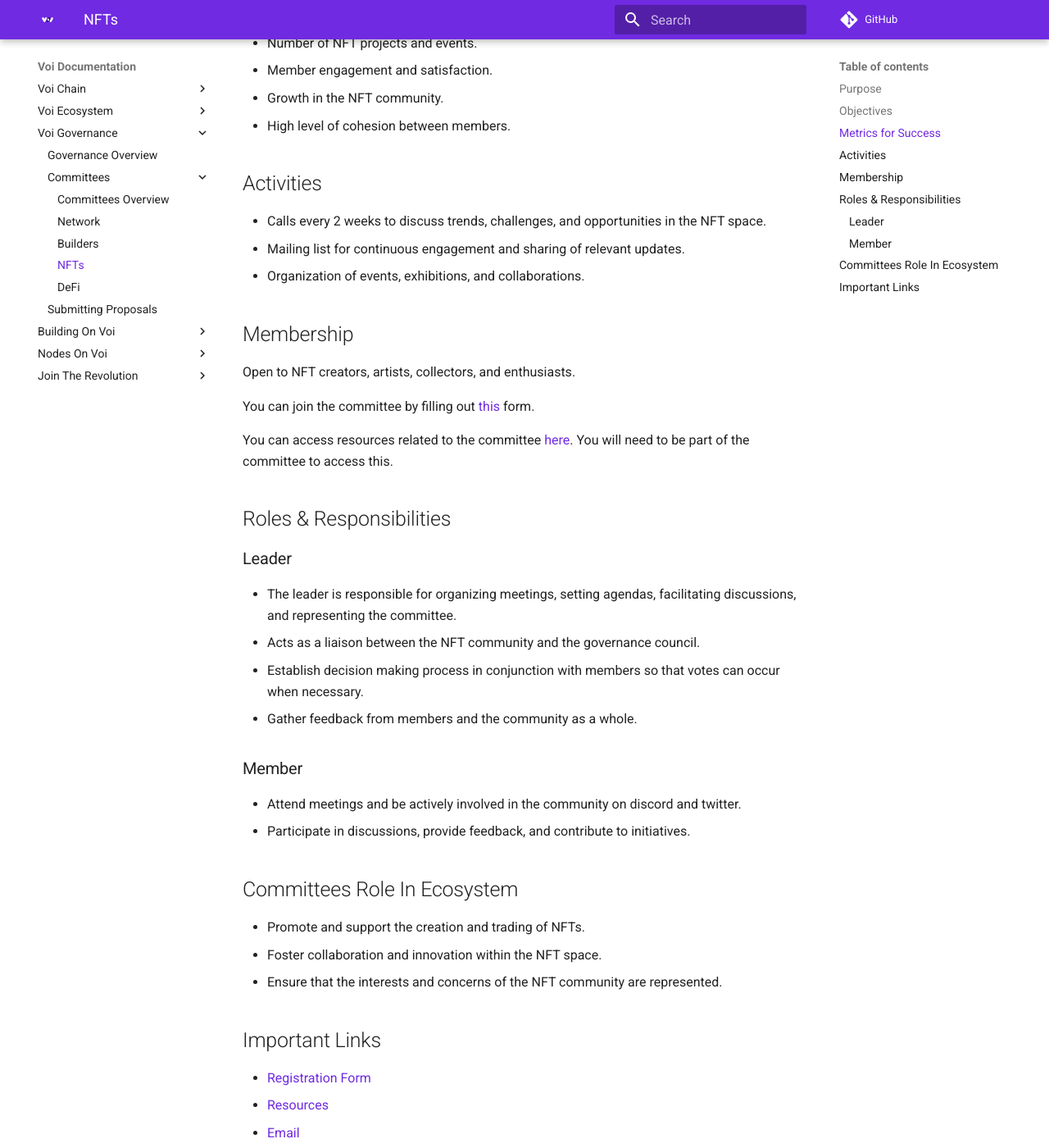
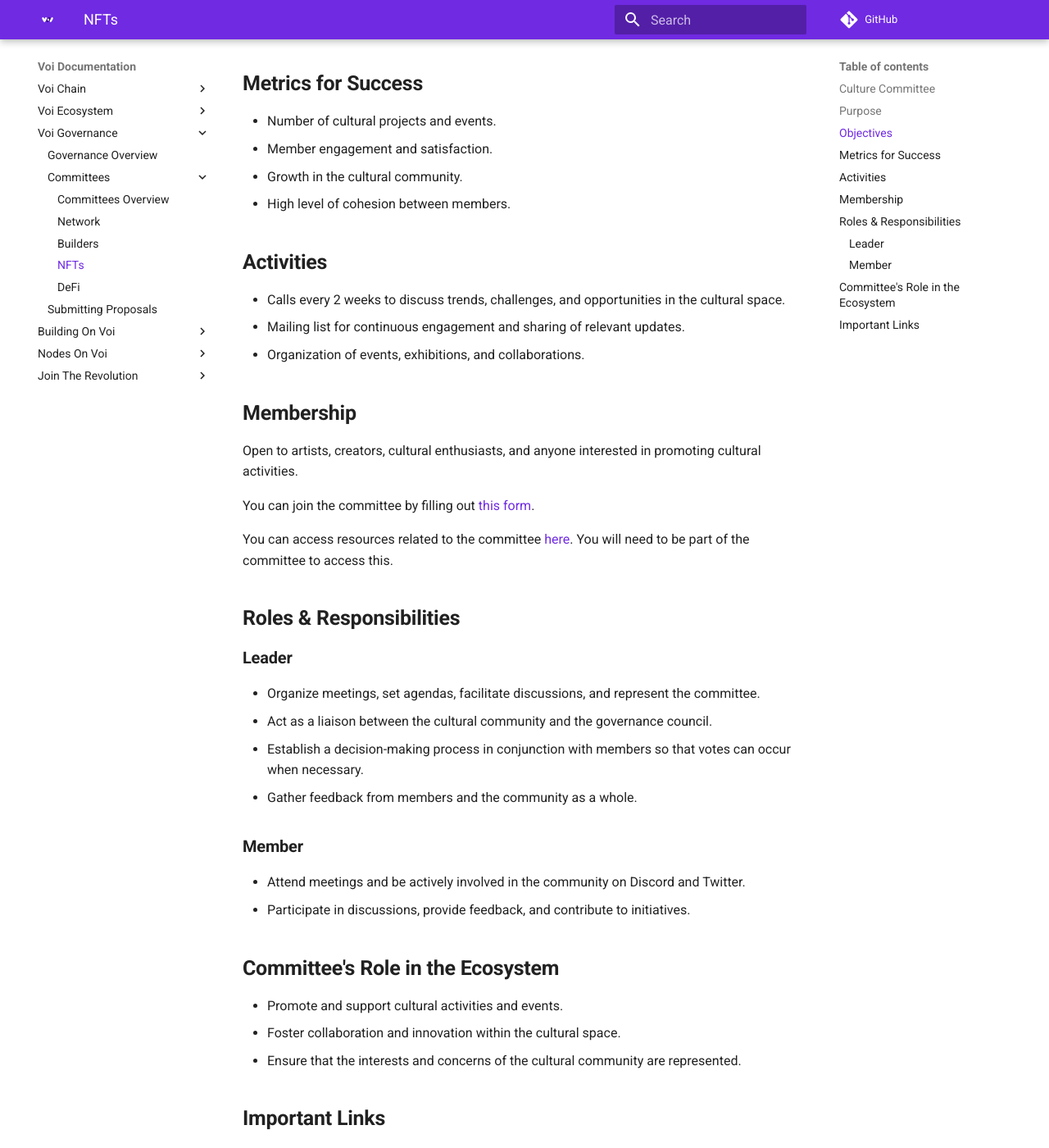
Before and after one commit to VoiNetwork/learn-more, an MkDocs documentation site: the page built from docs/governance/committees/nfts.md, in a window 1280 px wide and 1400 px high, scrolled down 584 px. Shown: the whole window at 82% size. Built offline with MkDocs 1.6.1 and Material for MkDocs 9.7.7, drawn with Linux system fonts in a browser that asks for light colours; plug-ins that fetch from the network failed and are left out; comment, search, counter and statistics services are not loaded; some of the changed text lies outside the part shown.

Commit message:
NFT to Culture

```diff
--- a/docs/governance/committees/nfts.md
+++ b/docs/governance/committees/nfts.md
@@ -1,67 +1,60 @@
-# NFT Committee
+### Culture Committee
 
-## Purpose
+## **Purpose**
 
-The NFT Committee represents NFT creators, artists, and collectors within our ecosystem. This committee promotes the growth and diversity of the NFT space, ensuring that creators and collectors have a platform for collaboration, support, and a voice in the ecosystem.
+The Culture Committee represents the diverse cultural aspects and creative expressions within our ecosystem. This committee promotes the growth and diversity of cultural activities, ensuring that artists, creators, and enthusiasts have a platform for collaboration, support, and a voice in the ecosystem.
 
 [Join Now](https://forms.gle/vDt1sgkrm671Uc9q6)
 
-## Objectives
+## **Objectives**
 
-* Foster creativity and innovation in the NFT space.
-* Support creators with resources and exposure.
-* Build a vibrant community of NFT enthusiasts.
+- Foster creativity and innovation in the cultural space.
+- Support cultural initiatives with resources and exposure.
+- Build a vibrant community of cultural enthusiasts.
 
+## **Metrics for Success**
 
-## Metrics for Success
+- Number of cultural projects and events.
+- Member engagement and satisfaction.
+- Growth in the cultural community.
+- High level of cohesion between members.
 
-* Number of NFT projects and events.
-* Member engagement and satisfaction.
-* Growth in the NFT community.
-* High level of cohesion between members.
+## **Activities**
 
+- Calls every 2 weeks to discuss trends, challenges, and opportunities in the cultural space.
+- Mailing list for continuous engagement and sharing of relevant updates.
+- Organization of events, exhibitions, and collaborations.
 
-## Activities
+## **Membership**
 
-* Calls every 2 weeks to discuss trends, challenges, and opportunities in the NFT space.
-* Mailing list for continuous engagement and sharing of relevant updates.
-* Organization of events, exhibitions, and collaborations.
+Open to artists, creators, cultural enthusiasts, and anyone interested in promoting cultural activities.
 
-
-## Membership
-
-Open to NFT creators, artists, collectors, and enthusiasts.
-
-You can join the committee by filling out [this](https://forms.gle/vDt1sgkrm671Uc9q6) form.
+You can join the committee by filling out [this form](https://forms.gle/vDt1sgkrm671Uc9q6).
 
 You can access resources related to the committee [here](https://drive.google.com/drive/folders/1eFE60Oy9WwurGwRj5WAvdKazzsF86evh?usp=drive_link). You will need to be part of the committee to access this.
 
+## **Roles & Responsibilities**
 
-## Roles & Responsibilities
+### **Leader**
 
-### Leader
+- Organize meetings, set agendas, facilitate discussions, and represent the committee.
+- Act as a liaison between the cultural community and the governance council.
+- Establish a decision-making process in conjunction with members so that votes can occur when necessary.
+- Gather feedback from members and the community as a whole.
 
-* The leader is responsible for organizing meetings, setting agendas, facilitating discussions, and representing the committee.
-* Acts as a liaison between the NFT community and the governance council.
-* Establish decision making process in conjunction with members so that votes can occur when necessary.
-* Gather feedback from members and the community as a whole.
+### **Member**
 
+- Attend meetings and be actively involved in the community on Discord and Twitter.
+- Participate in discussions, provide feedback, and contribute to initiatives.
 
-### Member
+## **Committee's Role in the Ecosystem**
 
-* Attend meetings and be actively involved in the community on discord and twitter.
-* Participate in discussions, provide feedback, and contribute to initiatives.
+- Promote and support cultural activities and events.
+- Foster collaboration and innovation within the cultural space.
+- Ensure that the interests and concerns of the cultural community are represented.
 
+## **Important Links**
 
-## Committees Role In Ecosystem
-
-* Promote and support the creation and trading of NFTs.
-* Foster collaboration and innovation within the NFT space.
-* Ensure that the interests and concerns of the NFT community are represented.
-
-
-## Important Links
-
-* [Registration Form](https://forms.gle/vDt1sgkrm671Uc9q6)
-* [Resources](https://drive.google.com/drive/folders/1eFE60Oy9WwurGwRj5WAvdKazzsF86evh?usp=sharing)
-* [Email](mailto:nft-committee@voi.network)
+- [Registration Form](https://forms.gle/vDt1sgkrm671Uc9q6)
+- [Resources](https://drive.google.com/drive/folders/1eFE60Oy9WwurGwRj5WAvdKazzsF86evh?usp=sharing)
+- [Email](mailto:culture-committee@voi.network)
```
Also changed, not shown: docs/governance/committees/overview.md (+2 -2 lines), docs/join-the-revolution/artists.md (+1 -1 lines), docs/join-the-revolution/collectors.md (+1 -1 lines).
